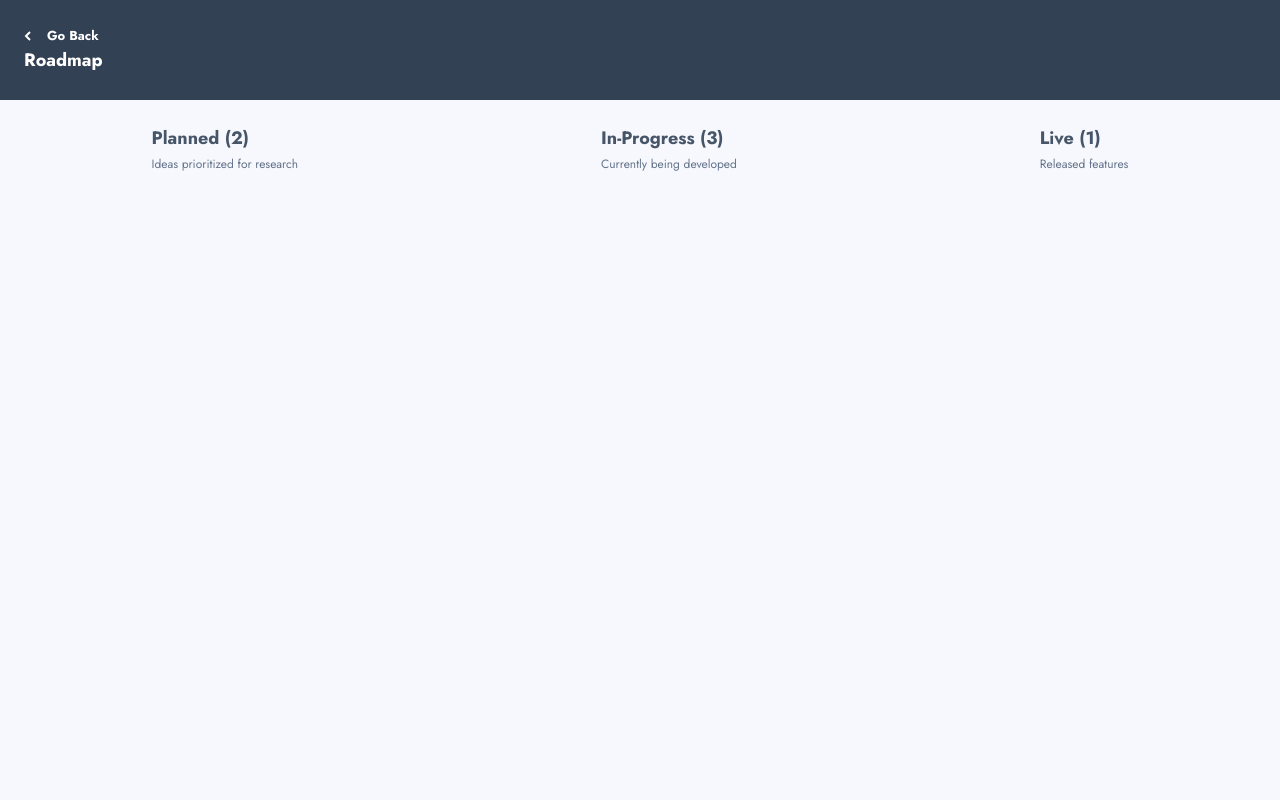
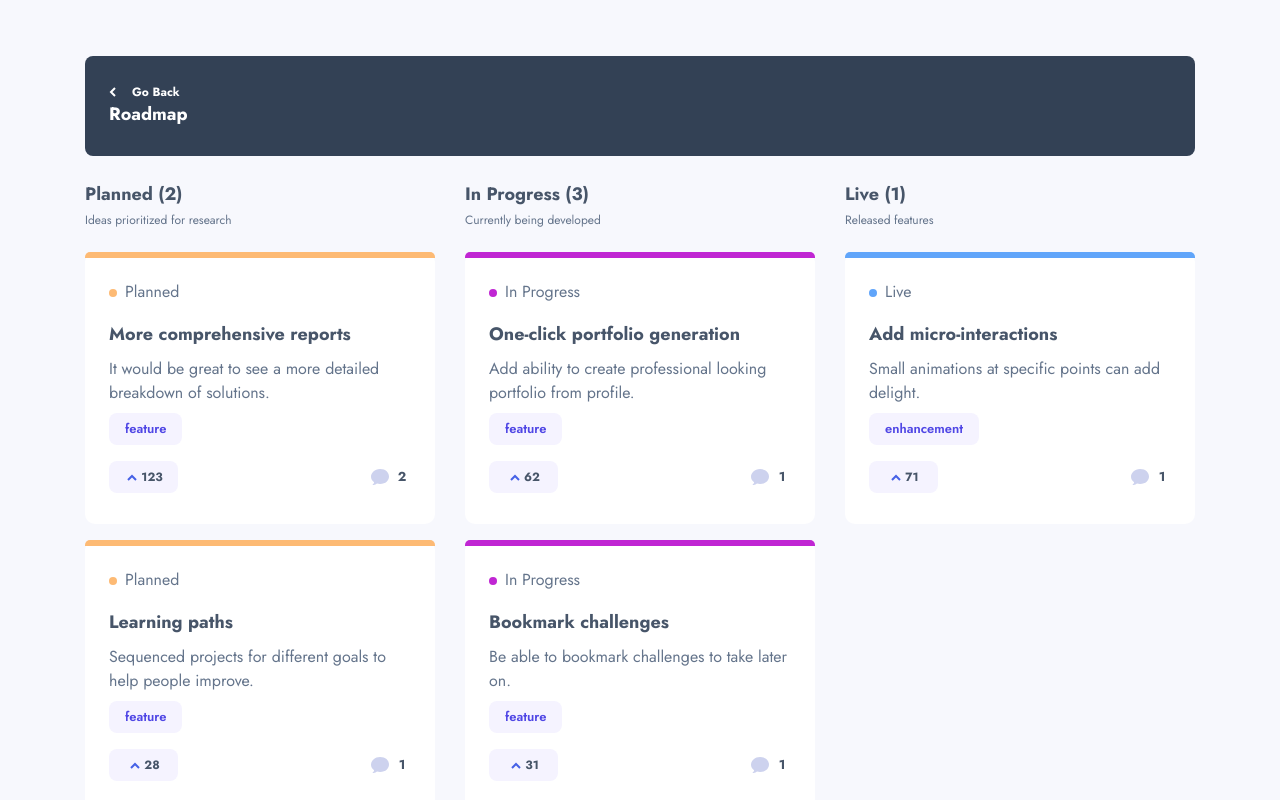
Before and after one commit to ltk55/fem-product-feedback-app, a Next.js app: page /roadmap in a window 1280 px wide. Shown: the top 800 px of the page. Built offline with nearby package versions, Linux system fonts and the light colour scheme.

Commit message:
feat: add responsiveness for roadmap page (table & desktop)

```diff
--- a/app/page.tsx
+++ b/app/page.tsx
@@ -40,7 +40,7 @@ export default function Home(): JSX.Element {
     });
 
   return (
-    <div className="flex flex-col justify-center md:mt-[94px] md:gap-10 md:px-10 lg:flex-row lg:gap-[30px]">
+    <div className="flex flex-col justify-center md:mt-[94px] md:gap-10 md:px-10 xl:flex-row xl:gap-[30px]">
       <Header />
 
       <Sidebar />
--- a/app/roadmap/page.tsx
+++ b/app/roadmap/page.tsx
@@ -4,33 +4,39 @@ import Link from "next/link";
 
 import RoadmapCard from "@/components/RoadmapCard/RoadmapCard";
 import useStore from "@/lib/store";
-import { calculateStatusCounts, getStatusBorderColor } from "@/lib/utils";
-import { type ProductRequest, type Status } from "@/types";
+import {
+  calculateStatusCounts,
+  capitalizeStatus,
+  getStatusBorderColor,
+} from "@/lib/utils";
+import { type ProductRequest, type TrackedStatus } from "@/types";
 
-interface StatusSectionProps {
-  selectedStatus: Status;
-  statusCounts: Partial<Record<Status, number>>;
-  status: Status;
-  label: string;
-  description: string;
+interface StatusColumnHeaderProps {
+  selectedStatus: TrackedStatus;
+  statusCounts: Record<TrackedStatus, number>;
+  status: TrackedStatus;
 }
 
-function StatusSection({
+function StatusColumnHeader({
   selectedStatus,
   statusCounts,
   status,
-  label,
-  description,
-}: StatusSectionProps): JSX.Element {
+}: StatusColumnHeaderProps): JSX.Element {
+  const description = {
+    planned: "Ideas prioritized for research",
+    "in-progress": "Currently being developed",
+    live: "Released features",
+  }[status];
+
   return (
     <div
-      className={`p-6 ${
+      className={`w-56 p-6 md:px-0 xl:w-[350px] ${
         selectedStatus === status ? "block" : "hidden"
       } md:block`}
     >
-      <div className="mb-1 text-lg font-bold text-slate-600">{`${label} (${
-        statusCounts[status] ?? 0
-      })`}</div>
+      <div className="mb-1 text-lg font-bold text-slate-600">{`${capitalizeStatus(
+        status,
+      )} (${statusCounts[status] ?? 0})`}</div>
       <div className="text-xs font-normal text-slate-500">{description}</div>
     </div>
   );
@@ -45,30 +51,33 @@ export default function Home(): JSX.Element {
 
   const statusCounts = calculateStatusCounts(localData);
 
-  const filteredData: ProductRequest[] = localData.productRequests.filter(
-    (request) => request.status === selectedStatus,
-  );
+  const statusKeys: TrackedStatus[] = ["planned", "in-progress", "live"];
+
+  const filterRequestsByStatus = (status: TrackedStatus): ProductRequest[] =>
+    localData.productRequests.filter((req) => req.status === status);
 
   return (
-    <div>
-      <div className="flex h-[100px] w-full flex-col justify-center bg-slate-700 pl-6">
+    <div className="flex flex-col md:items-center">
+      {/* Header */}
+      <div className="flex h-[100px] w-full flex-col justify-center bg-slate-700 pl-6 md:mx-10 md:mt-14 md:w-[689px] md:rounded-lg xl:w-[1110px]">
         <Link href="./" className="flex items-center gap-4">
           <svg width="7" height="10" xmlns="http://www.w3.org/2000/svg">
             <path
               d="M6 9L2 5l4-4"
               stroke="#FFF"
-              stroke-width="2"
+              strokeWidth="2"
               fill="none"
-              fill-rule="evenodd"
+              fillRule="evenodd"
             />
           </svg>
-          <span className="text-[13px] font-bold text-white">Go Back</span>
+          <span className="text-xs font-bold text-white">Go Back</span>
         </Link>
         <h2 className="text-lg font-bold text-white">Roadmap</h2>
       </div>
 
+      {/* Status Filter */}
       <ul className="flex h-[60px] justify-around border-b-[1px] border-slate-400/25 md:hidden">
-        {Object.entries(statusCounts).map(([status, count]) => (
+        {statusKeys.map((status) => (
           <li
             key={status}
             className={`flex w-32 justify-around ${
@@ -76,45 +85,41 @@ export default function Home(): JSX.Element {
             } ${getStatusBorderColor(selectedStatus)}`}
           >
             <button
-              className="text-[13px] font-bold text-slate-600"
+              className="text-xs font-bold text-slate-600"
               onClick={() => {
-                setSelectedStatus(status as Status);
+                setSelectedStatus(status);
               }}
             >
-              {`${status.charAt(0).toUpperCase() + status.slice(1)} (${count})`}
+              {`${status.charAt(0).toUpperCase() + status.slice(1)} (${
+                statusCounts[status] ?? 0
+              })`}
             </button>
           </li>
         ))}
       </ul>
 
-      <div className="justify-around md:flex">
-        <StatusSection
+      {/* Status Column Header */}
+      <div className="md:flex md:justify-between md:gap-2.5 xl:gap-[30px]">
+        {statusKeys.map((status) => (
+          <StatusColumnHeader
+            key={status}
             selectedStatus={selectedStatus}
             statusCounts={statusCounts}
-          status="planned"
-          label="Planned"
-          description="Ideas prioritized for research"
+            status={status}
           />
-
-        <StatusSection
-          selectedStatus={selectedStatus}
-          statusCounts={statusCounts}
-          status="in-progress"
-          label="In-Progress"
-          description="Currently being developed"
-        />
-
-        <StatusSection
-          selectedStatus={selectedStatus}
-          statusCounts={statusCounts}
-          status="live"
-          label="Live"
-          description="Released features"
-        />
+        ))}
       </div>
 
-      <div className="md:hidden">
-        {filteredData.map((request) => (
+      {/* Roadmap Card */}
+      <div className="flex justify-center md:justify-around md:gap-2.5 xl:gap-[30px]">
+        {statusKeys.map((status) => (
+          <div
+            key={status}
+            className={`${
+              selectedStatus === status ? "block" : "hidden"
+            } md:flex md:flex-col`}
+          >
+            {filterRequestsByStatus(status).map((request) => (
               <RoadmapCard
                 key={request.id}
                 title={request.title}
@@ -122,8 +127,10 @@ export default function Home(): JSX.Element {
                 category={request.category}
                 upvoteCount={request.upvotes}
                 commentCount={request.comments?.length ?? 0}
-            status={request.status}
+                status={request.status as TrackedStatus}
               />
+            ))}
+          </div>
         ))}
       </div>
     </div>
--- a/components/CategoryFilterWidget/CategoryFilterWidget.tsx
+++ b/components/CategoryFilterWidget/CategoryFilterWidget.tsx
@@ -8,7 +8,7 @@ export default function CategoryFilterWidget(): React.ReactNode {
   const setSelectedCategory = useStore((state) => state.setSelectedCategory);
 
   return (
-    <div className="h-[178px] w-[223px] rounded-[10px] bg-white p-6 lg:h-[166px] lg:w-[255px]">
+    <div className="h-[178px] w-[223px] rounded-[10px] bg-white p-6 xl:h-[166px] xl:w-[255px]">
       {categories.map((category) => (
         <div
           className="mb-3.5 mr-2 inline-block cursor-pointer"
--- a/components/Header/Header.tsx
+++ b/components/Header/Header.tsx
@@ -17,8 +17,8 @@ export default function Header(): React.ReactNode {
   ]);
 
   return (
-    <header className="flex justify-between gap-5 lg:flex-col lg:justify-start">
-      <div className="flex h-[72px] w-full items-center justify-between bg-background-header-mobile bg-repeat-round px-6 text-white md:h-[178px] md:w-[223px] md:items-end md:rounded-[10px] md:bg-background-header-tablet md:pb-6 lg:h-[137px] lg:w-[255px] lg:bg-background-header-desktop">
+    <header className="flex justify-between gap-5 xl:flex-col xl:justify-start">
+      <div className="flex h-[72px] w-full items-center justify-between bg-background-header-mobile bg-repeat-round px-6 text-white md:h-[178px] md:w-[223px] md:items-end md:rounded-[10px] md:bg-background-header-tablet md:pb-6 xl:h-[137px] xl:w-[255px] xl:bg-background-header-desktop">
         <div>
           <h1 className="text-[15px] font-bold md:text-xl">Frontend Mentor</h1>
           <p className="text-[13px] font-medium opacity-75 md:text-[15px]">
@@ -47,7 +47,7 @@ export default function Header(): React.ReactNode {
         />
       </div>
 
-      <div className="hidden md:flex md:gap-6 lg:flex-col">
+      <div className="hidden md:flex md:gap-6 xl:flex-col">
         <CategoryFilterWidget />
         <RoadmapWidget />
       </div>
--- a/components/RoadmapCard/RoadmapCard.tsx
+++ b/components/RoadmapCard/RoadmapCard.tsx
@@ -3,9 +3,9 @@
 import Image from "next/image";
 
 import CategoryTag from "@/components/CategoryTag/CategoryTag";
-import { getStatusBgColor } from "@/lib/utils";
+import { capitalizeStatus, getStatusBgColor } from "@/lib/utils";
 import iconComment from "@/public/img/shared/icon-comments.svg";
-import { type Status } from "@/types";
+import { type TrackedStatus } from "@/types";
 
 import UpvoteBtn from "../UpvoteBtn/UpvoteBtn";
 
@@ -15,7 +15,7 @@ interface RoadmapCardProps {
   category: string;
   upvoteCount: number;
   commentCount: number;
-  status: Status;
+  status: TrackedStatus;
 }
 
 export default function RoadmapCard({
@@ -27,23 +27,23 @@ export default function RoadmapCard({
   status,
 }: RoadmapCardProps): JSX.Element {
   return (
-    <div className="mx-4 mb-4 h-[233px] rounded-[10px] bg-white">
-      <div className={`h-1.5 rounded-t-[5px] ${getStatusBgColor(status)}`}>
+    <div className="mx-4 mb-4 h-60 w-80 rounded-[10px] bg-white md:mx-0 md:h-64 md:w-56 xl:min-h-[272px] xl:w-[350px]">
+      <div className={`h-1.5 rounded-t-[5px] ${getStatusBgColor(status)}`} />
       <div className="w-full px-6">
-          <div className="flex items-center justify-between pb-4 pt-[22px]">
+        <div className=" pb-4 pt-[22px]">
           <div
-              className={`mr-4 h-2 w-2 rounded-full ${getStatusBgColor(
+            className={`mr-2 inline-block h-2 w-2 rounded-full ${getStatusBgColor(
               status,
             )}`}
           />
-            <div className="flex-1 text-base font-normal text-slate-500">
-              {status.charAt(0).toUpperCase() + status.slice(1)}
+          <div className=" inline-block text-xs font-normal text-slate-500 xl:text-base">
+            {capitalizeStatus(status)}
           </div>
         </div>
-          <h3 className="mb-[9px] text-[13px] font-bold text-slate-600">
+        <h3 className="mb-[9px] text-xs font-bold text-slate-600 xl:text-lg">
           {title}
         </h3>
-          <p className="mb-2 w-[278px] text-[13px] font-normal text-slate-500">
+        <p className="mb-2 text-xs font-normal text-slate-500 xl:text-base">
           {description}
         </p>
         <div className="pb-4">
@@ -51,7 +51,7 @@ export default function RoadmapCard({
         </div>
       </div>
       <div className="flex justify-between px-6">
-          <div className="md:hidden">
+        <div className="">
           <UpvoteBtn upvote={upvoteCount} />
         </div>
 
@@ -63,6 +63,5 @@ export default function RoadmapCard({
         </button>
       </div>
     </div>
-    </div>
   );
 }
--- a/components/RoadmapWidget/RoadmapWidget.tsx
+++ b/components/RoadmapWidget/RoadmapWidget.tsx
@@ -10,7 +10,7 @@ export default function RoadmapWidget(): JSX.Element {
   const statusCounts = calculateStatusCounts(localData);
 
   return (
-    <div className="h-[178px] w-[223px] rounded-[10px] bg-white p-6 lg:h-[166px] lg:w-[255px]">
+    <div className="h-[178px] w-[223px] rounded-[10px] bg-white p-6 xl:h-[166px] xl:w-[255px]">
       <div className="mb-6 flex items-center justify-between">
         <h3 className="text-lg font-bold text-slate-600">Roadmap</h3>
         <Link
--- a/components/Sidebar/Sidebar.tsx
+++ b/components/Sidebar/Sidebar.tsx
@@ -10,7 +10,7 @@ export default function Sidebar(): React.ReactNode {
 
   return (
     <div
-      className={`fixed inset-0 z-50 mt-[72px] bg-black/50 transition-opacity lg:hidden ${
+      className={`fixed inset-0 z-50 mt-[72px] bg-black/50 transition-opacity xl:hidden ${
         isSidebarOpen
           ? "pointer-events-auto opacity-100"
           : "pointer-events-none opacity-0"
--- a/components/SuggestionCard/SuggestionCard.tsx
+++ b/components/SuggestionCard/SuggestionCard.tsx
@@ -25,7 +25,7 @@ export default function SuggestionCard({
   return (
     <div className="my-3 flex w-[calc(100%-48px)] flex-col rounded-lg bg-white p-6 md:w-full md:flex-row md:justify-between">
       <div className="hidden md:block">
-        <UpvoteBtn upvote={upvoteCount} />
+        <UpvoteBtn upvote={upvoteCount} responsive />
       </div>
 
       <div className="w-full md:pl-10">
--- a/components/UpvoteBtn/UpvoteBtn.tsx
+++ b/components/UpvoteBtn/UpvoteBtn.tsx
@@ -1,7 +1,12 @@
 import { type ReactNode, useState } from "react";
-import { twMerge } from "tailwind-merge";
 
-export default function UpvoteBtn({ upvote }: { upvote: number }): ReactNode {
+export default function UpvoteBtn({
+  upvote,
+  responsive,
+}: {
+  upvote: number;
+  responsive?: boolean;
+}): ReactNode {
   const [upvoteCount, setUpvoteCount] = useState(upvote);
   const [upvoteActive, setUpvoteActive] = useState(false);
 
@@ -17,12 +22,14 @@ export default function UpvoteBtn({ upvote }: { upvote: number }): ReactNode {
   return (
     <button
       onClick={upvoteButtonHandler}
-      className={twMerge(
+      className={`${
         upvoteActive
           ? "bg-indigo-600 text-white"
-          : "bg-violet-50 text-slate-600",
-        "flex h-8 w-[69px] items-center justify-center gap-1 rounded-lg pl-4 pr-[0.81rem] hover:bg-indigo-200 md:h-[53px] md:w-10 md:flex-col md:gap-1.5",
-      )}
+          : "bg-violet-50 text-slate-600"
+      } ${
+        responsive === true ? "md:h-[53px] md:w-10 md:flex-col md:gap-1.5" : ""
+      }
+        flex h-8 w-[69px] items-center justify-center gap-1 rounded-lg pl-4 pr-[0.81rem] hover:bg-indigo-200 `}
     >
       <svg width="10" height="7" xmlns="http://www.w3.org/2000/svg">
         <path
@@ -33,7 +40,7 @@ export default function UpvoteBtn({ upvote }: { upvote: number }): ReactNode {
           fillRule="evenodd"
         />
       </svg>
-      <div className="text-center text-[13px] font-bold">{upvoteCount}</div>
+      <div className="text-center text-xs font-bold">{upvoteCount}</div>
     </button>
   );
 }
--- a/lib/store.ts
+++ b/lib/store.ts
@@ -1,7 +1,7 @@
 import { create } from "zustand";
 
 import data from "@/data/data.json";
-import { type Data, type Status } from "@/types";
+import { type Data, type TrackedStatus } from "@/types";
 
 interface Store {
   selectedCategory: string;
@@ -9,8 +9,8 @@ interface Store {
   isSidebarOpen: boolean;
   setIsSidebarOpen: (isOpen: boolean) => void;
   localData: Data;
-  selectedStatus: Status;
-  setSelectedStatus: (selectedStatus: Status) => void;
+  selectedStatus: TrackedStatus;
+  setSelectedStatus: (selectedStatus: TrackedStatus) => void;
 }
 
 const useStore = create<Store>()((set) => ({
@@ -24,7 +24,7 @@ const useStore = create<Store>()((set) => ({
     set({ isSidebarOpen: isOpen });
   },
   selectedStatus: "in-progress",
-  setSelectedStatus: (selectedStatus: Status) => {
+  setSelectedStatus: (selectedStatus: TrackedStatus) => {
     set(() => ({ selectedStatus }));
   },
 }));
--- a/lib/utils.ts
+++ b/lib/utils.ts
@@ -1,15 +1,18 @@
-import { type Data, type Status } from "@/types";
+import { type Data, type TrackedStatus } from "@/types";
 
-function calculateStatusCounts(data: Data): Partial<Record<Status, number>> {
-  const statusCounts: Partial<Record<Status, number>> = {};
+function calculateStatusCounts(data: Data): Record<TrackedStatus, number> {
+  const statusCounts: Record<TrackedStatus, number> = {
+    planned: 0,
+    "in-progress": 0,
+    live: 0,
+  };
 
   data.productRequests.forEach((request) => {
     if (request.status !== "suggestion") {
       if (statusCounts[request.status] === undefined) {
         statusCounts[request.status] = 1;
       } else {
-        statusCounts[request.status] =
-          (statusCounts[request.status] as number) + 1;
+        statusCounts[request.status] = statusCounts[request.status] + 1;
       }
     }
   });
@@ -17,24 +20,36 @@ function calculateStatusCounts(data: Data): Partial<Record<Status, number>> {
   return statusCounts;
 }
 
-function getStatusBgColor(status: Status): string {
-  const statusColors: Partial<Record<Status, string>> = {
+function getStatusBgColor(status: TrackedStatus): string {
+  const statusColors: Record<TrackedStatus, string> = {
     planned: "bg-orange-300",
     "in-progress": "bg-fuchsia-600",
     live: "bg-blue-400",
   };
 
-  return (statusColors[status] as string) ?? statusColors.suggestion;
+  return statusColors[status];
 }
 
-function getStatusBorderColor(status: Status): string {
-  const statusColors: Partial<Record<Status, string>> = {
+function getStatusBorderColor(status: TrackedStatus): string {
+  const statusColors: Record<TrackedStatus, string> = {
     planned: "border-orange-300",
     "in-progress": "border-fuchsia-600",
     live: "border-blue-400",
   };
 
-  return (statusColors[status] as string) ?? statusColors.suggestion;
+  return statusColors[status];
 }
 
-export { calculateStatusCounts, getStatusBgColor, getStatusBorderColor };
+function capitalizeStatus(status: TrackedStatus): string {
+  return status
+    .split("-")
+    .map((word) => word.charAt(0).toUpperCase() + word.slice(1))
+    .join(" ");
+}
+
+export {
+  calculateStatusCounts,
+  capitalizeStatus,
+  getStatusBgColor,
+  getStatusBorderColor,
+};
--- a/types.ts
+++ b/types.ts
@@ -24,6 +24,8 @@ interface Comment {
 
 type Status = "suggestion" | "planned" | "in-progress" | "live";
 
+type TrackedStatus = Exclude<Status, "suggestion">;
+
 interface ProductRequest {
   id: number;
   title: string;
@@ -39,4 +41,4 @@ interface Data {
   productRequests: ProductRequest[];
 }
 
-export type { Data, ProductRequest, SortOption, Status };
+export type { Data, ProductRequest, SortOption, Status, TrackedStatus };
```
Lines whose indentation alone changed are shown as unchanged.
